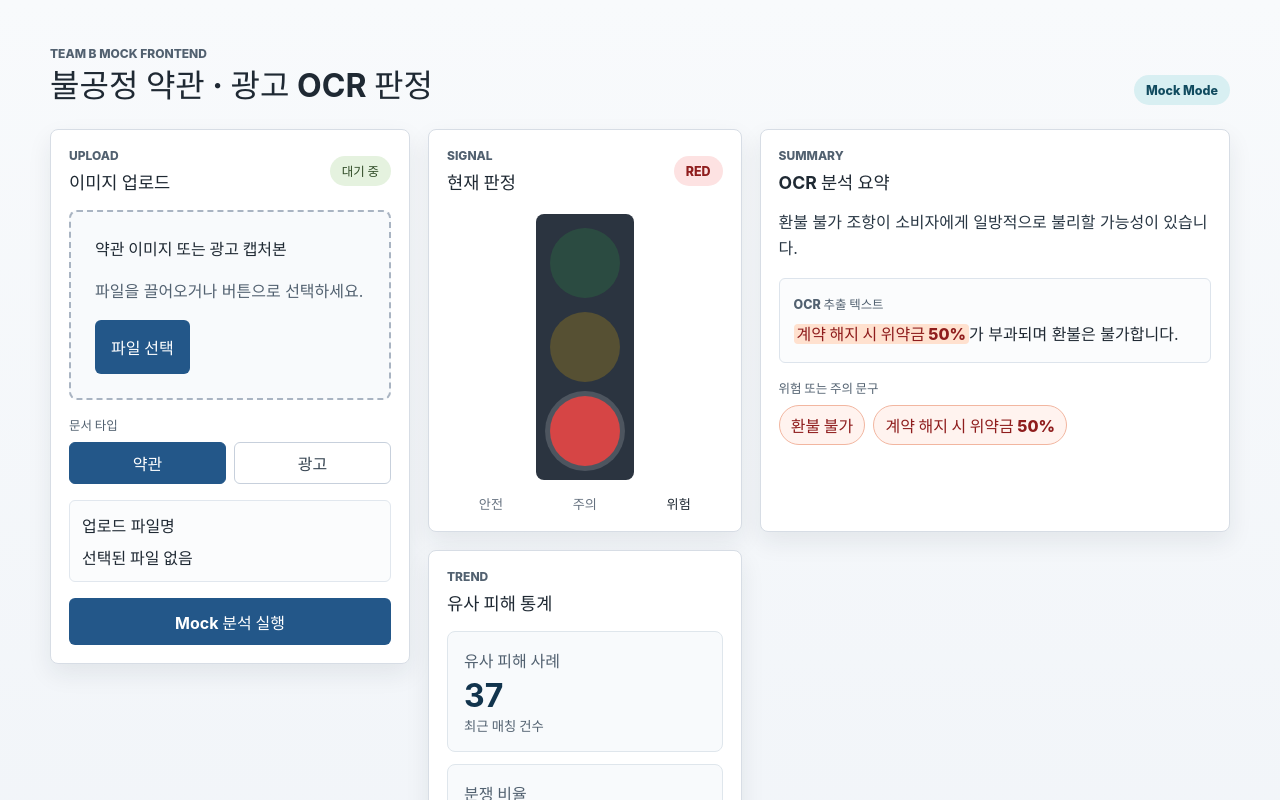
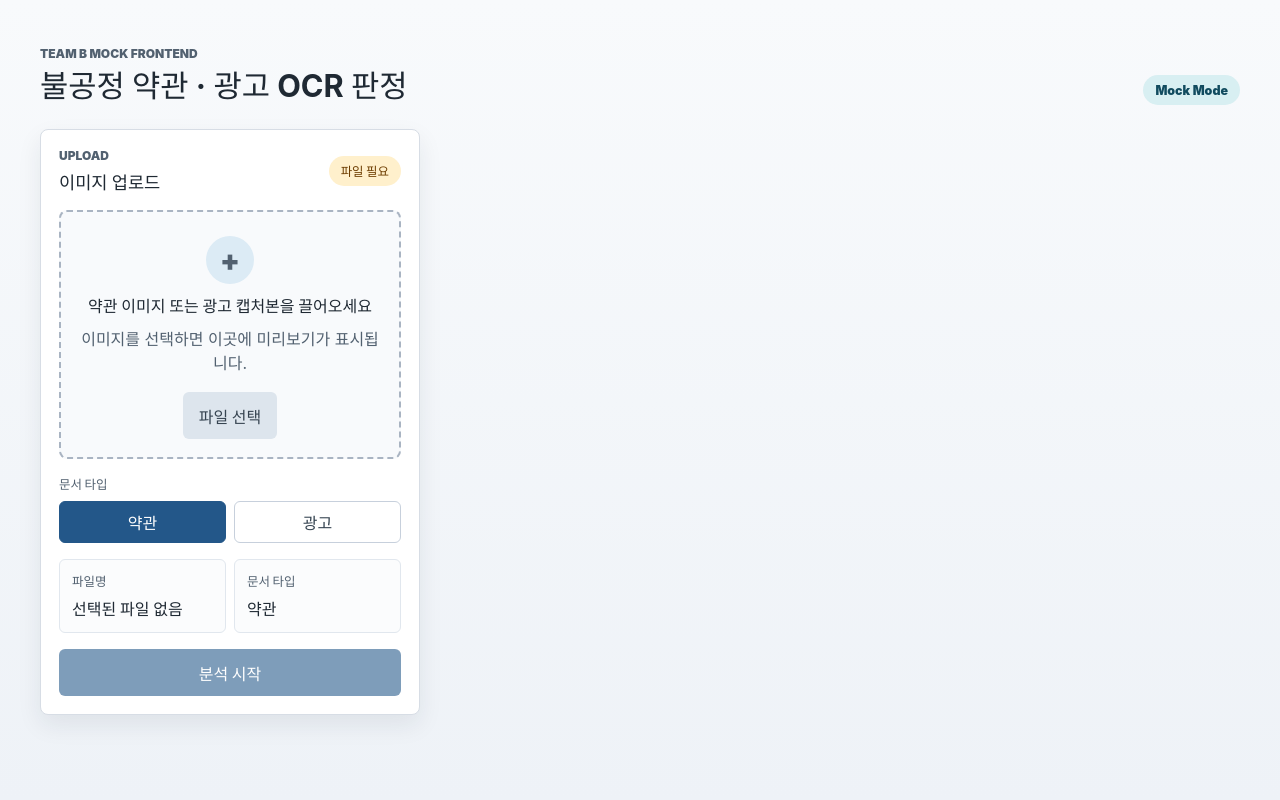
Before and after one commit to jaehe0130/RAG_LIGHT, a React (Vite) app in the folder frontend/: page / in a window 1280 px wide. Shown: the top 800 px of the page. Built offline with nearby package versions, Linux system fonts and the light colour scheme.

Commit message:
Mock UI 수정

```diff
--- a/frontend/src/App.jsx
+++ b/frontend/src/App.jsx
@@ -6,14 +6,31 @@ import TrendWidget from "./components/TrendWidget.jsx";
 import UploadSection from "./components/UploadSection.jsx";
 import { mockAnalysisResult } from "./mockData.js";
 
+const ANALYSIS_STEPS = [
+  "OCR로 문서를 읽는 중입니다",
+  "위험 문구를 분리하는 중입니다",
+  "유사 사례를 검색 중입니다"
+];
+
 function App() {
-  const [analysisResult, setAnalysisResult] = useState(mockAnalysisResult);
+  const [analysisResult, setAnalysisResult] = useState(null);
   const [uploadedFile, setUploadedFile] = useState(null);
   const [documentType, setDocumentType] = useState("terms");
+  const [isAnalyzing, setIsAnalyzing] = useState(false);
+  const [analysisStep, setAnalysisStep] = useState("");
 
   const handleAnalyze = ({ file, docType }) => {
     setUploadedFile(file);
     setDocumentType(docType);
+    setIsAnalyzing(true);
+    setAnalysisResult(null);
+
+    // Mock 단계 표시: 백엔드 연결 전까지 실제 분석처럼 보이게 만든다.
+    ANALYSIS_STEPS.forEach((step, index) => {
+      window.setTimeout(() => setAnalysisStep(step), index * 520);
+    });
+
+    window.setTimeout(() => {
       setAnalysisResult({
         ...mockAnalysisResult,
         metadata: {
@@ -21,6 +38,9 @@ function App() {
           doc_type: docType
         }
       });
+      setIsAnalyzing(false);
+      setAnalysisStep("");
+    }, 1700);
 
     // TODO: Replace mock data with backend API call when Team A completes routing.
   };
@@ -39,10 +59,20 @@ function App() {
         <UploadSection
           documentType={documentType}
           uploadedFile={uploadedFile}
+          isAnalyzing={isAnalyzing}
+          analysisStep={analysisStep}
           onAnalyze={handleAnalyze}
         />
 
-        {analysisResult && (
+        {isAnalyzing && (
+          <section className="analysis-loading" aria-live="polite">
+            <div className="loading-spinner" />
+            <strong>{analysisStep || ANALYSIS_STEPS[0]}</strong>
+            <span>잠시 후 mock 분석 결과가 표시됩니다.</span>
+          </section>
+        )}
+
+        {analysisResult && !isAnalyzing && (
           <section className="analysis-grid" aria-label="분석 결과">
             <TrafficLight signal={analysisResult.signal} />
             <ResultSummary result={analysisResult} />
--- a/frontend/src/components/ResultSummary.jsx
+++ b/frontend/src/components/ResultSummary.jsx
@@ -8,11 +8,14 @@ function ResultSummary({ result }) {
       <div className="panel-heading">
         <div>
           <p className="eyebrow">Summary</p>
-          <h2>OCR 분석 요약</h2>
+          <h2>분석 요약</h2>
         </div>
       </div>
 
-      <p className="summary-copy">{result.summary}</p>
+      <div className="summary-callout">
+        <span>판정 설명</span>
+        <p>{result.summary}</p>
+      </div>
 
       <div className="ocr-box">
         <span className="field-label">OCR 추출 텍스트</span>
@@ -20,7 +23,7 @@ function ResultSummary({ result }) {
       </div>
 
       <div className="clause-list">
-        <span className="field-label">위험 또는 주의 문구</span>
+        <span className="field-label">문제 문구</span>
         <ul>
           {result.toxic_clauses.map((clause) => (
             <li key={clause}>{clause}</li>
@@ -36,6 +39,7 @@ function buildHighlightedText(text, clauses) {
     return text;
   }
 
+  // 긴 문장 안에서 독소 조항만 잘라 mark 태그로 감싼다.
   const escapedClauses = clauses.map(escapeRegExp);
   const pattern = new RegExp(`(${escapedClauses.join("|")})`, "g");
 
--- a/frontend/src/components/TrafficLight.jsx
+++ b/frontend/src/components/TrafficLight.jsx
@@ -1,12 +1,14 @@
 import React from "react";
 
 const LIGHTS = [
-  { key: "GREEN", label: "안전", className: "green" },
-  { key: "YELLOW", label: "주의", className: "yellow" },
-  { key: "RED", label: "위험", className: "red" }
+  { key: "GREEN", label: "안전", description: "문제 가능성 낮음", className: "green" },
+  { key: "YELLOW", label: "주의", description: "추가 확인 필요", className: "yellow" },
+  { key: "RED", label: "위험", description: "신고서 검토 권장", className: "red" }
 ];
 
 function TrafficLight({ signal }) {
+  const activeLight = LIGHTS.find((light) => light.key === signal);
+
   return (
     <section className="result-panel traffic-panel" aria-label="신호등 판정">
       <div className="panel-heading">
@@ -17,23 +19,29 @@ function TrafficLight({ signal }) {
         <span className={`signal-badge ${signal.toLowerCase()}`}>{signal}</span>
       </div>
 
-      <div className="traffic-light">
-        {LIGHTS.map((light) => (
-          <div
-            key={light.key}
-            className={`traffic-dot ${light.className} ${signal === light.key ? "is-active" : ""}`}
-            aria-label={`${light.label} ${signal === light.key ? "활성" : "비활성"}`}
-          />
-        ))}
+      <div className="traffic-card-list">
+        {LIGHTS.map((light) => {
+          const isActive = signal === light.key;
+
+          return (
+            <article
+              key={light.key}
+              className={`traffic-card ${light.className} ${isActive ? "is-active" : ""}`}
+              aria-current={isActive ? "true" : undefined}
+            >
+              <span className="traffic-dot" />
+              <div>
+                <strong>{light.label}</strong>
+                <small>{light.description}</small>
+              </div>
+            </article>
+          );
+        })}
       </div>
 
-      <div className="light-labels">
-        {LIGHTS.map((light) => (
-          <span key={light.key} className={signal === light.key ? "is-active" : ""}>
-            {light.label}
-          </span>
-        ))}
-      </div>
+      <p className="signal-summary">
+        현재 문서는 <strong>{activeLight?.label}</strong> 단계로 분류되었습니다.
+      </p>
     </section>
   );
 }
--- a/frontend/src/components/TrendWidget.jsx
+++ b/frontend/src/components/TrendWidget.jsx
@@ -6,7 +6,7 @@ function TrendWidget({ statistics }) {
       <div className="panel-heading">
         <div>
           <p className="eyebrow">Trend</p>
-          <h2>유사 피해 통계</h2>
+          <h2>유사 사례 통계</h2>
         </div>
       </div>
 
@@ -16,7 +16,7 @@ function TrendWidget({ statistics }) {
           <strong>{statistics.similar_case_count}</strong>
           <small>최근 매칭 건수</small>
         </article>
-        <article className="stat-card">
+        <article className="stat-card warning">
           <span>분쟁 비율</span>
           <strong>{statistics.dispute_rate}%</strong>
           <small>동일 유형 기준</small>
--- a/frontend/src/components/UploadSection.jsx
+++ b/frontend/src/components/UploadSection.jsx
@@ -1,26 +1,54 @@
-import React, { useRef, useState } from "react";
+import React, { useEffect, useRef, useState } from "react";
 
-function UploadSection({ documentType, uploadedFile, onAnalyze }) {
+const DOC_TYPE_LABELS = {
+  terms: "약관",
+  ad: "광고"
+};
+
+function UploadSection({ documentType, uploadedFile, isAnalyzing, analysisStep, onAnalyze }) {
   const fileInputRef = useRef(null);
   const [selectedFile, setSelectedFile] = useState(uploadedFile);
   const [docType, setDocType] = useState(documentType);
   const [isDragging, setIsDragging] = useState(false);
+  const [previewUrl, setPreviewUrl] = useState("");
+  const [fileError, setFileError] = useState("");
+
+  useEffect(() => {
+    if (!selectedFile || fileError) {
+      setPreviewUrl("");
+      return undefined;
+    }
+
+    const nextPreviewUrl = URL.createObjectURL(selectedFile);
+    setPreviewUrl(nextPreviewUrl);
+
+    return () => URL.revokeObjectURL(nextPreviewUrl);
+  }, [selectedFile, fileError]);
+
+  // 파일 검증은 업로드와 드래그 앤 드롭에서 같이 사용한다.
+  const selectFile = (file) => {
+    if (!file) {
+      return;
+    }
+
+    if (!file.type.startsWith("image/")) {
+      setSelectedFile(null);
+      setFileError("이미지 파일만 업로드할 수 있습니다. PNG, JPG, JPEG 파일을 선택해 주세요.");
+      return;
+    }
+
+    setSelectedFile(file);
+    setFileError("");
+  };
 
   const handleFileChange = (event) => {
-    const file = event.target.files?.[0];
-    if (file) {
-      setSelectedFile(file);
-    }
+    selectFile(event.target.files?.[0]);
   };
 
   const handleDrop = (event) => {
     event.preventDefault();
     setIsDragging(false);
-
-    const file = event.dataTransfer.files?.[0];
-    if (file) {
-      setSelectedFile(file);
-    }
+    selectFile(event.dataTransfer.files?.[0]);
   };
 
   const handleSubmit = () => {
@@ -37,11 +65,13 @@ function UploadSection({ documentType, uploadedFile, onAnalyze }) {
           <p className="eyebrow">Upload</p>
           <h2>이미지 업로드</h2>
         </div>
-        <span className="file-state">{selectedFile ? "파일 선택됨" : "대기 중"}</span>
+        <span className={`file-state ${selectedFile ? "ready" : ""}`}>
+          {selectedFile ? "준비 완료" : "파일 필요"}
+        </span>
       </div>
 
       <div
-        className={`drop-zone ${isDragging ? "is-dragging" : ""}`}
+        className={`drop-zone ${isDragging ? "is-dragging" : ""} ${previewUrl ? "has-preview" : ""}`}
         onDragEnter={() => setIsDragging(true)}
         onDragOver={(event) => event.preventDefault()}
         onDragLeave={() => setIsDragging(false)}
@@ -54,12 +84,27 @@ function UploadSection({ documentType, uploadedFile, onAnalyze }) {
           onChange={handleFileChange}
           className="visually-hidden"
         />
-        <strong>약관 이미지 또는 광고 캡처본</strong>
-        <span>파일을 끌어오거나 버튼으로 선택하세요.</span>
-        <button type="button" onClick={() => fileInputRef.current?.click()}>
+
+        {previewUrl ? (
+          <div className="preview-frame">
+            <img src={previewUrl} alt="업로드한 문서 미리보기" />
+          </div>
+        ) : (
+          <div className="drop-copy">
+            <span className="upload-icon" aria-hidden="true">
+              +
+            </span>
+            <strong>약관 이미지 또는 광고 캡처본을 끌어오세요</strong>
+            <span>이미지를 선택하면 이곳에 미리보기가 표시됩니다.</span>
+          </div>
+        )}
+
+        <button type="button" className="secondary-action" onClick={() => fileInputRef.current?.click()}>
           파일 선택
         </button>
       </div>
+
+      {fileError && <p className="file-error">{fileError}</p>}
 
       <div className="form-row">
         <span className="field-label">문서 타입</span>
@@ -87,13 +132,33 @@ function UploadSection({ documentType, uploadedFile, onAnalyze }) {
         </div>
       </div>
 
-      <div className="file-name">
-        <span>업로드 파일명</span>
-        <strong>{selectedFile?.name || "선택된 파일 없음"}</strong>
+      <div className="upload-meta">
+        <div>
+          <span>파일명</span>
+          <strong>{selectedFile?.name || "선택된 파일 없음"}</strong>
+        </div>
+        <div>
+          <span>문서 타입</span>
+          <strong>{DOC_TYPE_LABELS[docType]}</strong>
+        </div>
       </div>
 
-      <button type="button" className="primary-action" onClick={handleSubmit}>
-        Mock 분석 실행
+      {isAnalyzing && (
+        <div className="inline-loading" aria-live="polite">
+          <div className="loading-bar">
+            <span />
+          </div>
+          <p>{analysisStep || "OCR로 문서를 읽는 중입니다"}</p>
+        </div>
+      )}
+
+      <button
+        type="button"
+        className="primary-action"
+        disabled={!selectedFile || Boolean(fileError) || isAnalyzing}
+        onClick={handleSubmit}
+      >
+        {isAnalyzing ? "분석 중" : "분석 시작"}
       </button>
     </section>
   );
--- a/frontend/src/styles.css
+++ b/frontend/src/styles.css
@@ -16,8 +16,7 @@ body {
   margin: 0;
   min-width: 320px;
   min-height: 100vh;
-  background:
-    linear-gradient(180deg, #f8fafc 0%, #eef2f7 100%);
+  background: linear-gradient(180deg, #f8fafc 0%, #eef2f7 100%);
 }
 
 button,
@@ -32,17 +31,21 @@ button {
   padding: 0.72rem 1rem;
   color: #ffffff;
   background: #235789;
-  font-weight: 700;
+  font-weight: 800;
   cursor: pointer;
+}
+
+button:hover:not(:disabled) {
+  background: #1a496f;
 }
 
 button:disabled {
   cursor: not-allowed;
-  opacity: 0.56;
+  opacity: 0.58;
 }
 
 .app-shell {
-  width: min(1180px, calc(100% - 32px));
+  width: min(1200px, calc(100% - 32px));
   margin: 0 auto;
   padding: 28px 0 42px;
 }
@@ -62,15 +65,15 @@ button:disabled {
 }
 
 .app-header h1 {
-  font-size: 2rem;
-  line-height: 1.2;
+  font-size: clamp(1.45rem, 2.4vw, 2rem);
+  line-height: 1.24;
 }
 
 .eyebrow {
   margin: 0 0 6px;
   color: #526170;
   font-size: 0.75rem;
-  font-weight: 800;
+  font-weight: 900;
   text-transform: uppercase;
 }
 
@@ -84,7 +87,7 @@ button:disabled {
   border-radius: 999px;
   padding: 0 0.75rem;
   font-size: 0.78rem;
-  font-weight: 800;
+  font-weight: 900;
   white-space: nowrap;
 }
 
@@ -95,13 +98,14 @@ button:disabled {
 
 .workspace {
   display: grid;
-  grid-template-columns: 360px minmax(0, 1fr);
+  grid-template-columns: minmax(320px, 380px) minmax(0, 1fr);
   gap: 18px;
   align-items: start;
 }
 
 .upload-panel,
-.result-panel {
+.result-panel,
+.analysis-loading {
   border: 1px solid #d7dde5;
   border-radius: 8px;
   background: #ffffff;
@@ -114,7 +118,8 @@ button:disabled {
   padding: 18px;
 }
 
-.result-panel {
+.result-panel,
+.analysis-loading {
   padding: 18px;
 }
 
@@ -131,35 +136,84 @@ button:disabled {
 }
 
 .file-state {
+  color: #6d3d00;
+  background: #fff0cc;
+}
+
+.file-state.ready {
   color: #2f4b26;
   background: #e5f2df;
 }
 
 .drop-zone {
   display: grid;
-  gap: 10px;
-  justify-items: start;
-  min-height: 190px;
+  gap: 12px;
+  justify-items: center;
+  min-height: 230px;
   border: 2px dashed #a9b4c2;
   border-radius: 8px;
-  padding: 24px;
+  padding: 18px;
   background: #f8fafc;
+  text-align: center;
   transition:
     border-color 140ms ease,
-    background 140ms ease;
+    background 140ms ease,
+    box-shadow 140ms ease;
 }
 
 .drop-zone.is-dragging {
   border-color: #235789;
   background: #eaf2f9;
+  box-shadow: inset 0 0 0 3px rgba(35, 87, 137, 0.12);
 }
 
-.drop-zone strong {
+.drop-zone.has-preview {
+  align-content: start;
+}
+
+.drop-copy {
+  display: grid;
+  gap: 9px;
+  justify-items: center;
+  align-content: center;
+  min-height: 150px;
+}
+
+.drop-copy strong {
   font-size: 1rem;
 }
 
+.drop-copy span:last-child,
 .drop-zone span {
   color: #526170;
+}
+
+.upload-icon {
+  display: grid;
+  place-items: center;
+  width: 48px;
+  aspect-ratio: 1;
+  border-radius: 999px;
+  color: #235789;
+  background: #dcebf5;
+  font-size: 1.8rem;
+  font-weight: 900;
+}
+
+.preview-frame {
+  width: 100%;
+  overflow: hidden;
+  border: 1px solid #d7dde5;
+  border-radius: 8px;
+  background: #ffffff;
+}
+
+.preview-frame img {
+  display: block;
+  width: 100%;
+  max-height: 230px;
+  object-fit: contain;
+  background: #f3f6f9;
 }
 
 .visually-hidden {
@@ -170,17 +224,28 @@ button:disabled {
   clip: rect(0, 0, 0, 0);
 }
 
+.file-error {
+  margin: 10px 0 0;
+  border: 1px solid #f2b6a0;
+  border-radius: 6px;
+  padding: 10px 12px;
+  color: #8f1d1d;
+  background: #fff3ef;
+  font-weight: 800;
+}
+
 .form-row,
-.file-name {
+.upload-meta {
   display: grid;
   gap: 8px;
   margin-top: 16px;
 }
 
-.field-label {
+.field-label,
+.upload-meta span {
   color: #526170;
   font-size: 0.78rem;
-  font-weight: 800;
+  font-weight: 900;
 }
 
 .segmented-control {
@@ -198,7 +263,7 @@ button:disabled {
   border-radius: 6px;
   color: #364451;
   background: #ffffff;
-  font-weight: 800;
+  font-weight: 900;
   cursor: pointer;
 }
 
@@ -213,14 +278,21 @@ button:disabled {
   opacity: 0;
 }
 
-.file-name {
+.upload-meta {
+  grid-template-columns: 1fr 1fr;
+}
+
+.upload-meta div {
+  display: grid;
+  gap: 6px;
+  min-width: 0;
   border: 1px solid #e1e7ee;
   border-radius: 6px;
   padding: 12px;
   background: #fbfcfd;
 }
 
-.file-name strong {
+.upload-meta strong {
   overflow-wrap: anywhere;
 }
 
@@ -229,63 +301,147 @@ button:disabled {
   margin-top: 16px;
 }
 
+.secondary-action {
+  color: #364451;
+  background: #dde5ed;
+}
+
+.secondary-action:hover:not(:disabled) {
+  background: #cbd7e2;
+}
+
+.inline-loading {
+  display: grid;
+  gap: 8px;
+  margin-top: 14px;
+}
+
+.inline-loading p {
+  margin: 0;
+  color: #526170;
+  font-weight: 800;
+}
+
+.loading-bar {
+  height: 8px;
+  overflow: hidden;
+  border-radius: 999px;
+  background: #e1e7ee;
+}
+
+.loading-bar span {
+  display: block;
+  width: 42%;
+  height: 100%;
+  border-radius: inherit;
+  background: #235789;
+  animation: loading-slide 1.1s ease-in-out infinite;
+}
+
+.analysis-loading {
+  display: grid;
+  justify-items: center;
+  gap: 12px;
+  min-height: 260px;
+  align-content: center;
+  text-align: center;
+}
+
+.analysis-loading strong {
+  font-size: 1.12rem;
+}
+
+.analysis-loading span {
+  color: #526170;
+  font-weight: 700;
+}
+
+.loading-spinner {
+  width: 44px;
+  aspect-ratio: 1;
+  border: 4px solid #dce5ed;
+  border-top-color: #235789;
+  border-radius: 999px;
+  animation: spin 0.8s linear infinite;
+}
+
 .analysis-grid {
   display: grid;
-  grid-template-columns: minmax(220px, 0.8fr) minmax(0, 1.2fr);
+  grid-template-columns: minmax(240px, 0.86fr) minmax(0, 1.14fr);
   gap: 18px;
 }
 
 .traffic-panel,
 .trend-panel {
-  min-height: 260px;
+  min-height: 282px;
 }
 
-.traffic-light {
+.traffic-card-list {
   display: grid;
-  gap: 14px;
-  width: 98px;
-  margin: 20px auto 14px;
-  border-radius: 8px;
-  padding: 14px;
-  background: #2b3440;
+  gap: 10px;
 }
 
-.traffic-dot {
-  width: 70px;
+.traffic-card {
+  display: grid;
+  grid-template-columns: 34px minmax(0, 1fr);
+  align-items: center;
+  gap: 12px;
+  border: 1px solid #dfe6ec;
+  border-radius: 8px;
+  padding: 13px;
+  background: #f8fafc;
+  opacity: 0.48;
+}
+
+.traffic-card.is-active {
+  opacity: 1;
+  border-width: 2px;
+  background: #ffffff;
+}
+
+.traffic-card.green.is-active {
+  border-color: #2f9e44;
+}
+
+.traffic-card.yellow.is-active {
+  border-color: #f2b705;
+}
+
+.traffic-card.red.is-active {
+  border-color: #d64545;
+}
+
+.traffic-card .traffic-dot {
+  width: 30px;
   aspect-ratio: 1;
   border-radius: 999px;
-  opacity: 0.22;
 }
 
-.traffic-dot.green {
+.traffic-card.green .traffic-dot {
   background: #2f9e44;
 }
 
-.traffic-dot.yellow {
+.traffic-card.yellow .traffic-dot {
   background: #f2b705;
 }
 
-.traffic-dot.red {
+.traffic-card.red .traffic-dot {
   background: #d64545;
 }
 
-.traffic-dot.is-active {
-  opacity: 1;
-  box-shadow: 0 0 0 5px rgba(255, 255, 255, 0.16);
+.traffic-card strong,
+.traffic-card small {
+  display: block;
 }
 
-.light-labels {
-  display: grid;
-  grid-template-columns: repeat(3, 1fr);
-  gap: 6px;
-  color: #65717f;
-  font-size: 0.82rem;
-  font-weight: 800;
-  text-align: center;
+.traffic-card small,
+.signal-summary {
+  color: #526170;
 }
 
-.light-labels .is-active {
-  color: #1f2933;
+.signal-summary {
+  margin: 16px 0 0;
+  line-height: 1.6;
 }
 
 .signal-badge.red,
@@ -304,19 +460,28 @@ button:disabled {
   background: #dff3e2;
 }
 
-.summary-panel,
-.report-panel {
-  grid-column: span 1;
+.summary-callout {
+  border-left: 4px solid #235789;
+  border-radius: 6px;
+  padding: 12px 14px;
+  background: #eef6fb;
 }
 
-.summary-copy {
-  margin: 0 0 16px;
+.summary-callout span {
+  color: #526170;
+  font-size: 0.78rem;
+  font-weight: 900;
+}
+
+.summary-callout p {
+  margin: 6px 0 0;
   color: #283643;
   font-size: 1rem;
   line-height: 1.6;
 }
 
 .ocr-box {
+  margin-top: 16px;
   border: 1px solid #dde4ec;
   border-radius: 6px;
   padding: 14px;
@@ -325,15 +490,15 @@ button:disabled {
 
 .ocr-box p {
   margin: 8px 0 0;
-  line-height: 1.7;
+  line-height: 1.75;
 }
 
 .clause-highlight {
   border-radius: 4px;
-  padding: 0 3px;
-  color: #8f1d1d;
-  background: #ffe1cf;
-  font-weight: 800;
+  padding: 0 4px;
+  color: #7d1b1b;
+  background: linear-gradient(180deg, transparent 30%, #fff08a 30%);
+  font-weight: 900;
 }
 
 .clause-list {
@@ -357,7 +522,7 @@ button:disabled {
   padding: 0.45rem 0.7rem;
   color: #8f1d1d;
   background: #fff3ef;
-  font-weight: 800;
+  font-weight: 900;
 }
 
 .stat-grid {
@@ -373,11 +538,15 @@ button:disabled {
   background: #f8fafc;
 }
 
+.stat-card.warning {
+  background: #fff8e8;
+}
+
 .stat-card span,
 .stat-card small {
   display: block;
   color: #526170;
-  font-weight: 700;
+  font-weight: 800;
 }
 
 .stat-card strong {
@@ -394,7 +563,7 @@ button:disabled {
 
 .report-panel textarea {
   width: 100%;
-  min-height: 190px;
+  min-height: 210px;
   resize: vertical;
   border: 1px solid #cbd5df;
   border-radius: 6px;
@@ -411,36 +580,36 @@ button:disabled {
   margin-top: 12px;
 }
 
-.secondary-action {
-  color: #364451;
-  background: #dde5ed;
-}
-
 .feedback {
   margin: 10px 0 0;
   color: #8f1d1d;
-  font-weight: 700;
+  font-weight: 800;
 }
 
 .feedback.success {
   color: #23622d;
 }
 
-@media (max-width: 880px) {
-  .app-shell {
-    width: min(100% - 24px, 720px);
-    padding-top: 18px;
+@keyframes spin {
+  to {
+    transform: rotate(360deg);
+  }
+}
+
+@keyframes loading-slide {
+  0% {
+    transform: translateX(-110%);
   }
 
-  .app-header,
+  100% {
+    transform: translateX(250%);
+  }
+}
+
+@media (max-width: 980px) {
   .workspace,
   .analysis-grid {
     grid-template-columns: 1fr;
-  }
-
-  .app-header {
-    display: grid;
-    align-items: start;
   }
 
   .upload-panel {
@@ -448,15 +617,28 @@ button:disabled {
   }
 }
 
-@media (max-width: 520px) {
-  .panel-heading,
-  .button-row {
-    align-items: stretch;
-    flex-direction: column;
+@media (max-width: 640px) {
+  .app-shell {
+    width: min(100% - 24px, 720px);
+    padding-top: 18px;
   }
 
-  .segmented-control,
-  .light-labels {
+  .app-header,
+  .panel-heading {
+    display: grid;
+    align-items: start;
+  }
+
+  .upload-meta,
+  .segmented-control {
     grid-template-columns: 1fr;
   }
+
+  .button-row {
+    display: grid;
+  }
+
+  .traffic-card {
+    grid-template-columns: 30px minmax(0, 1fr);
+  }
 }
```
Also changed, not shown: frontend/src/components/ReportForm.jsx (+4 -4 lines). Lines whose indentation alone changed are shown as unchanged.
